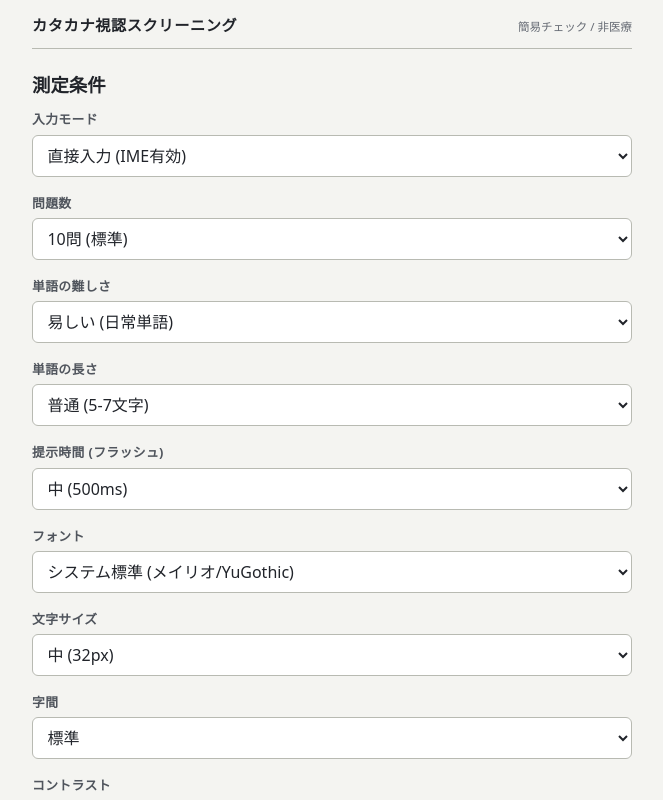
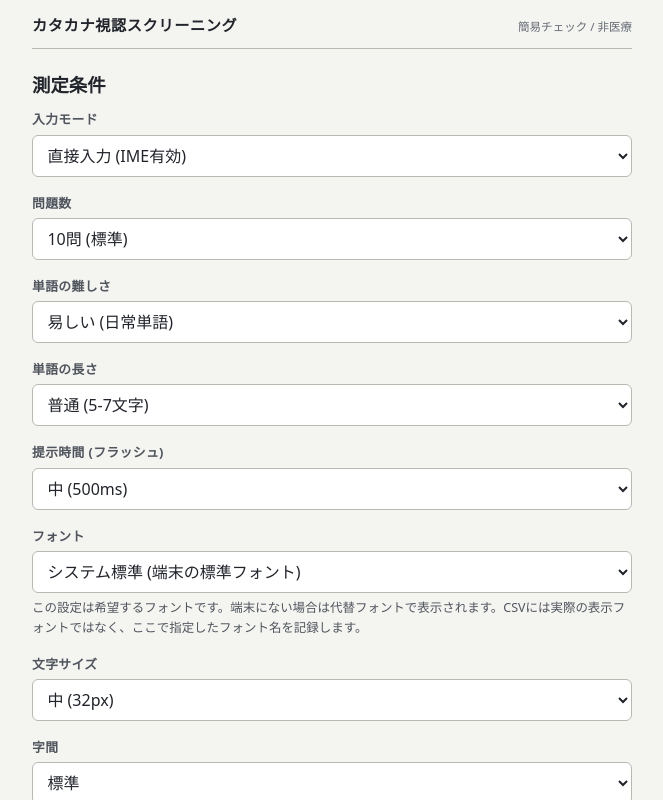
Before and after one commit to yuma-lam04/katakanaScanning, a React (Vite) app: page / in a window 1280 px wide. Both pictures are taken after a click on the button "同意して開始する". Shown: the top 800 px of the page, without its empty margins (308-971 px from the left). Built offline with nearby package versions, Linux system fonts and the light colour scheme.

Commit message:
fix: フォントの代替表示を明示する

```diff
--- a/src/core/fonts.ts
+++ b/src/core/fonts.ts
@@ -1,3 +1,11 @@
+export const FONT_OPTIONS = [
+    { value: 'system', label: 'システム標準', description: '端末の標準フォント' },
+    { value: 'ud', label: 'UDフォント', description: '端末にある場合に使用' },
+    { value: 'yu-gothic', label: '游ゴシック', description: '端末にある場合に使用' },
+    { value: 'noto-sans-jp', label: 'Noto Sans JP', description: '端末にある場合に使用' },
+    { value: 'ms-mincho', label: 'MS明朝', description: '端末にある場合に使用' },
+] as const;
+
 const FONT_VAR_MAP: Record<string, string> = {
     ud: 'var(--font-family-ud)',
     'yu-gothic': 'var(--font-family-yugothic)',
@@ -7,3 +15,6 @@ const FONT_VAR_MAP: Record<string, string> = {
 
 export const getFontFamily = (fontFamily: string): string =>
     FONT_VAR_MAP[fontFamily] ?? 'var(--font-family-system)';
+
+export const getFontLabel = (fontFamily: string): string =>
+    FONT_OPTIONS.find(option => option.value === fontFamily)?.label ?? 'システム標準';
--- a/src/views/Results.tsx
+++ b/src/views/Results.tsx
@@ -1,6 +1,7 @@
 import { useMemo, type FC } from 'react';
 import type { TestConfig, TrialResult } from '../types';
 import { exportHistory } from '../core/storage';
+import { getFontLabel } from '../core/fonts';
 
 interface ResultsProps {
     results: TrialResult[];
@@ -23,6 +24,9 @@ export const Results: FC<ResultsProps> = ({ results, config, historySaveFailed =
             <h2 style={{ textAlign: 'center' }}>結果サマリ</h2>
             <p className="meta-label mb-4" style={{ textAlign: 'center' }}>
                 {config.vocabularyLevel} / {config.wordLengthLevel} / {config.duration}ms / {config.inputMode}
+            </p>
+            <p className="text-small" style={{ textAlign: 'center' }}>
+                指定フォント: {getFontLabel(config.fontFamily)}。端末にない場合は代替フォントで表示されます。
             </p>
 
             {historySaveFailed && (
--- a/src/views/Setup.tsx
+++ b/src/views/Setup.tsx
@@ -1,4 +1,5 @@
 import { useState, type FC } from 'react';
+import { FONT_OPTIONS } from '../core/fonts';
 import type { TestConfig, VocabularyLevel, WordLengthLevel } from '../types';
 
 interface SetupProps {
@@ -73,12 +74,15 @@ export const Setup: FC<SetupProps> = ({ initialConfig, onStart, onPractice }) =>
                 <label className="field">
                     <span className="field-label">フォント</span>
                     <select value={config.fontFamily} onChange={e => handleChange('fontFamily', e.target.value)}>
-                        <option value="system">システム標準 (メイリオ/YuGothic)</option>
-                        <option value="ud">UDフォント (あれば優先)</option>
-                        <option value="yu-gothic">游ゴシック</option>
-                        <option value="noto-sans-jp">Noto Sans JP</option>
-                        <option value="ms-mincho">MS明朝</option>
+                        {FONT_OPTIONS.map(option => (
+                            <option key={option.value} value={option.value}>
+                                {option.label} ({option.description})
+                            </option>
+                        ))}
                     </select>
+                    <p className="field-hint">
+                        この設定は希望するフォントです。端末にない場合は代替フォントで表示されます。CSVには実際の表示フォントではなく、ここで指定したフォント名を記録します。
+                    </p>
                 </label>
 
                 <label className="field">
```
Also changed, not shown: 2 other files (tests, documents, lock files or other folders).
